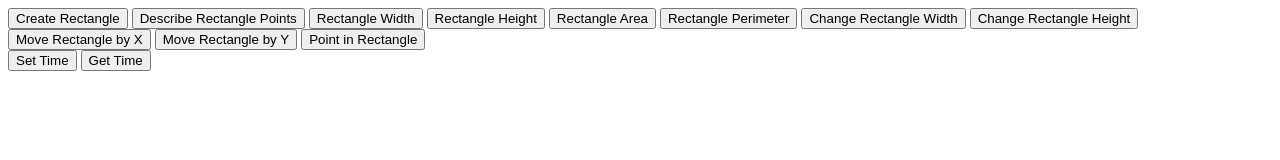
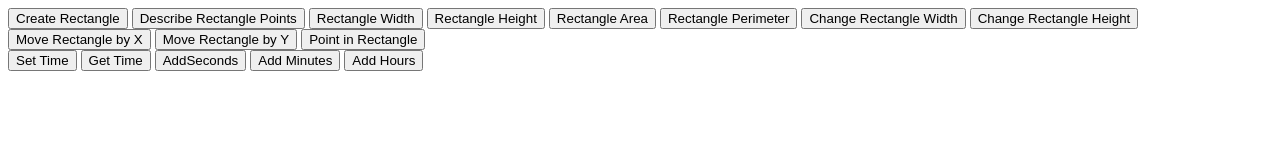
Before and after one commit to Andretan322/jsObjectsBeetroot, a plain HTML site: page index.html in a window 1280 px wide. Drawn offline with Linux system fonts and the light colour scheme.

Commit message:
create buttons to Time tasks 3 - 5

```diff
--- a/index.html
+++ b/index.html
@@ -49,6 +49,10 @@
     <div class="time">
       <button onclick="setTime()">Set Time</button>
       <button onclick="showTime()">Get Time</button>
+
+      <button onclick="addSeconds()">AddSeconds</button>
+      <button onclick="addMinutes()">Add Minutes</button>
+      <button onclick="addHours()">Add Hours</button>
     </div>
   </body>
 </html>
```
